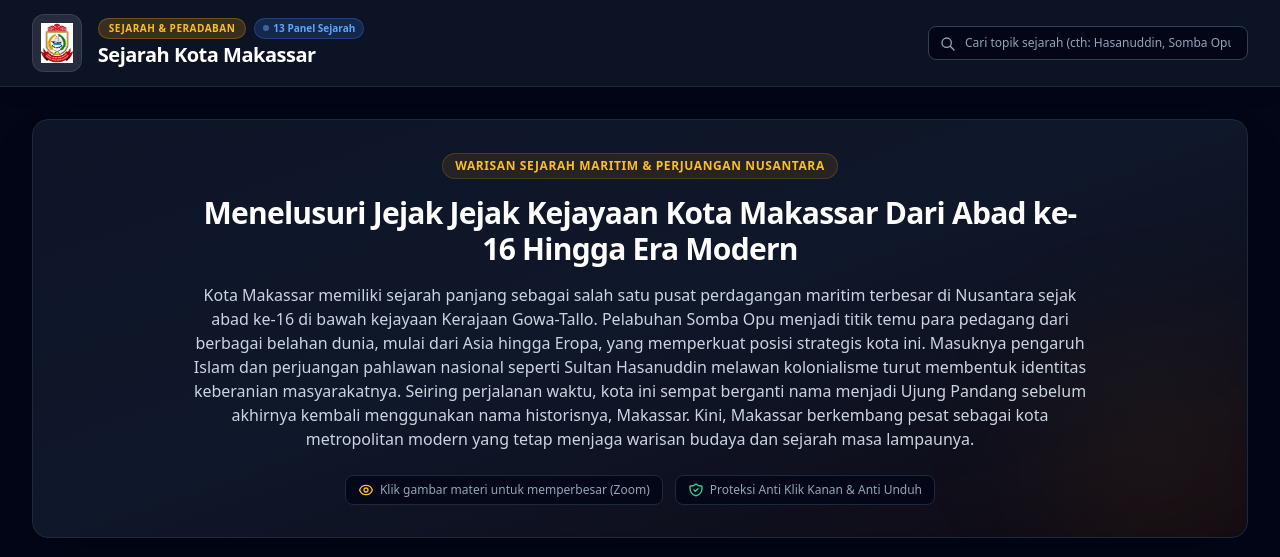
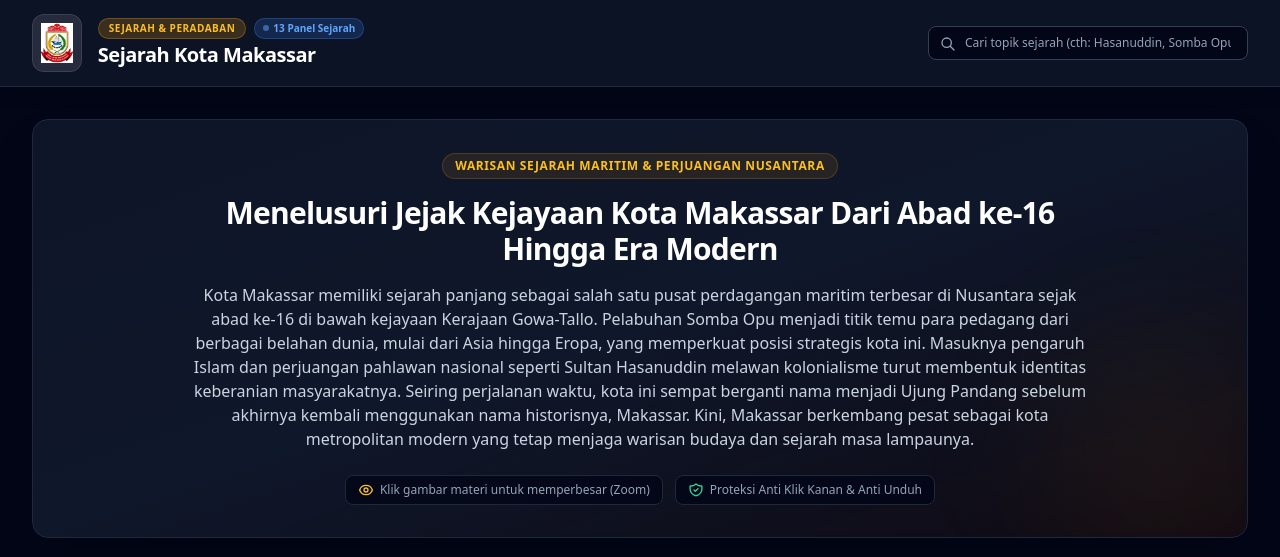
Before and after one commit to ahyarmuawwal/sejarah-makassar, a plain HTML site: page index.html in a window 1280 px wide. Shown: the top 557 px of the page. Drawn offline with nearby package versions, Linux system fonts and the light colour scheme.

Commit message:
menghapus tulisan jejak
saya mengganti jejak dalam website html

```diff
--- a/index.html
+++ b/index.html
@@ -108,7 +108,7 @@
                     Warisan Sejarah Maritim & Perjuangan Nusantara
                 </span>
                 <h2 class="text-2xl sm:text-3xl font-extrabold text-white tracking-tight">
-                    Menelusuri Jejak Jejak Kejayaan Kota Makassar Dari Abad ke-16 Hingga Era Modern
+                    Menelusuri  Jejak Kejayaan Kota Makassar Dari Abad ke-16 Hingga Era Modern
                 </h2>
                 <p class="text-slate-300 text-sm sm:text-base leading-relaxed text-justify sm:text-center">
                     Kota Makassar memiliki sejarah panjang sebagai salah satu pusat perdagangan maritim terbesar di Nusantara sejak abad ke-16 di bawah kejayaan Kerajaan Gowa-Tallo. Pelabuhan Somba Opu menjadi titik temu para pedagang dari berbagai belahan dunia, mulai dari Asia hingga Eropa, yang memperkuat posisi strategis kota ini. Masuknya pengaruh Islam dan perjuangan pahlawan nasional seperti Sultan Hasanuddin melawan kolonialisme turut membentuk identitas keberanian masyarakatnya. Seiring perjalanan waktu, kota ini sempat berganti nama menjadi Ujung Pandang sebelum akhirnya kembali menggunakan nama historisnya, Makassar. Kini, Makassar berkembang pesat sebagai kota metropolitan modern yang tetap menjaga warisan budaya dan sejarah masa lampaunya.
```
